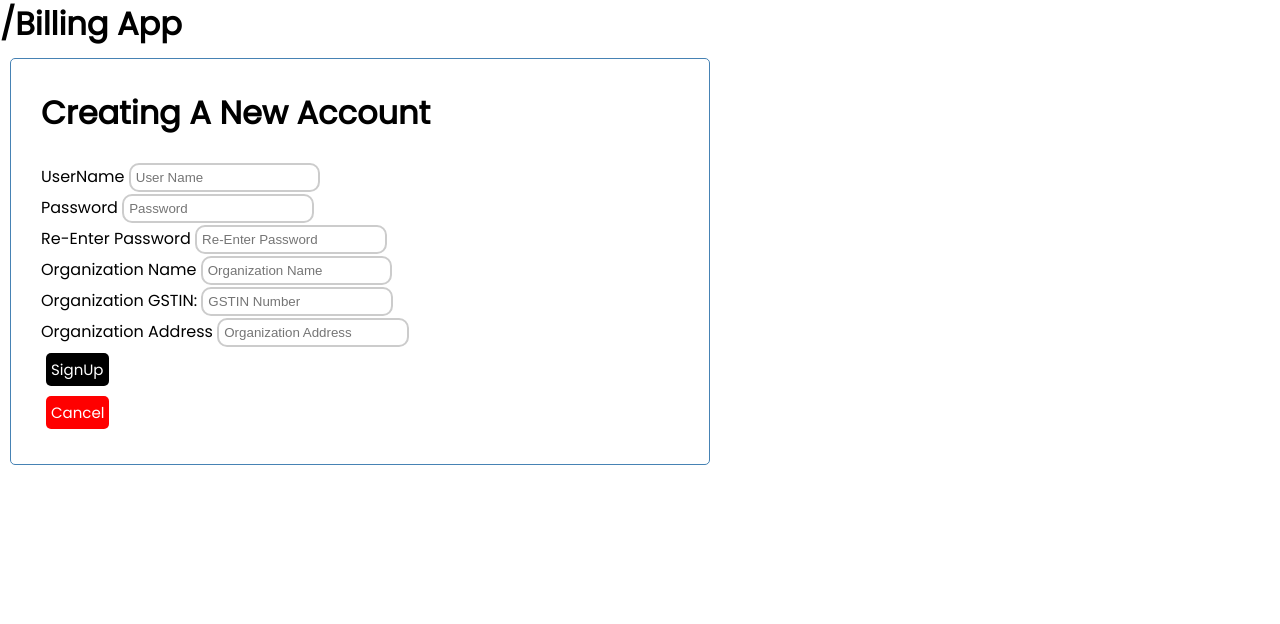
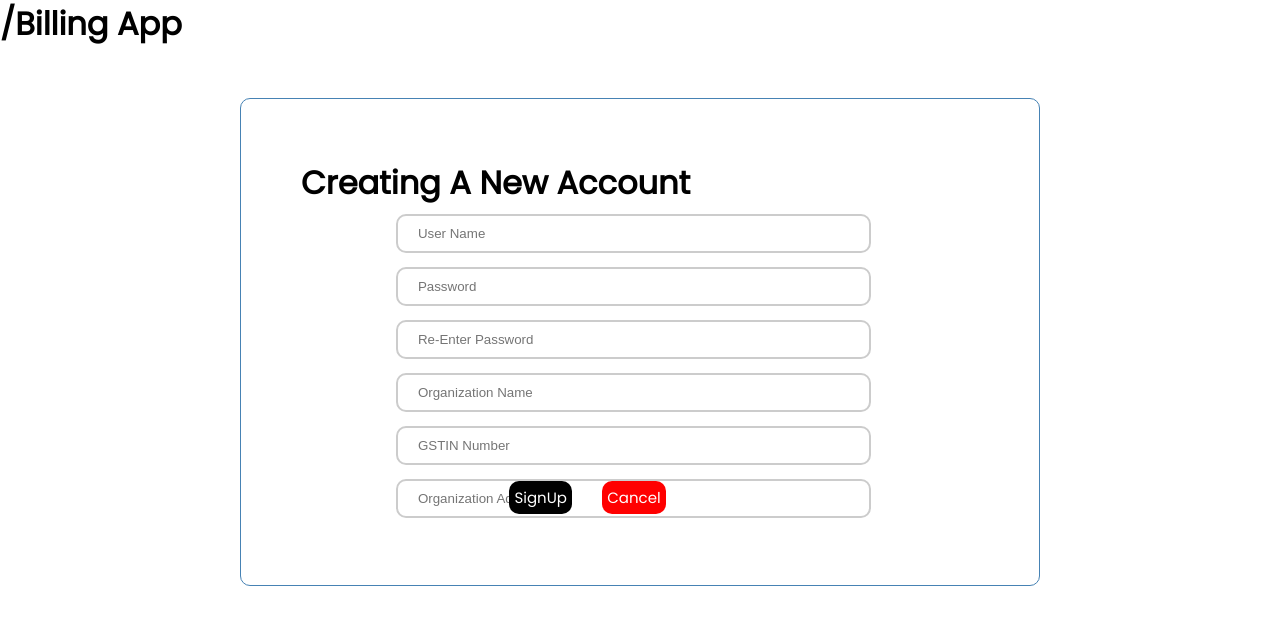
Before and after one commit to Nikhilnama18/Bill-Tracker, a Vue app in the folder front_end/: page /signup in a window 1280 px wide. Shown: the top 624 px of the page. Built offline with nearby package versions, Linux system fonts and the light colour scheme; the HTML template or start-up script is replaced by a standard one.

Commit message:
Changed Signup Page CSS

```diff
--- a/front_end/src/components/Bill.vue
+++ b/front_end/src/components/Bill.vue
@@ -225,7 +225,7 @@ export default {
 }
 
 .linkField {
-  width: 10%;
+  width: 25%;
   padding: 3px 3px;
   margin: 1px 0;
   display: inline-block;
--- a/front_end/src/components/ListBills.vue
+++ b/front_end/src/components/ListBills.vue
@@ -1,10 +1,10 @@
 <template>
   <div>
-    <Button
-      @click="showAddBill = !showAddBill"
-      :title="showAddBill === false ? 'Add Bill' : 'Cancel'"
-      :color="showAddBill === false ? 'green' : 'red'"
-    />
+    <!-- title="showAddBill === false ? 'Add Bill' : 'Cancel'" -->
+    <button @click="showAddBill = !showAddBill" class="btns" title="Add Bill">
+      Add Bill
+    </button>
+    <!-- color="showAddBill === false ? 'green' : 'red'" -->
     <div v-show="showAddBill">
       <form>
         <input
@@ -15,6 +15,7 @@
           placeholder="Bill Ammout"
           required
         />
+        <!-- TODO : Change Due to Paid Ammount  -->
         <input
           v-model="dueAmmount"
           type="number"
@@ -243,3 +244,22 @@ export default {
   },
 };
 </script>
+
+<style  scoped>
+.btns {
+  top: 2%;
+  left: 90%;
+  display: inline-block;
+  background: rgb(35, 139, 35);
+  color: #fff;
+  border: none;
+  padding: 5px 5px;
+  margin: 5px;
+  border-radius: 10px;
+  cursor: pointer;
+  text-decoration: none;
+  font-size: 15px;
+  font-family: inherit;
+  position: fixed;
+}
+</style>
--- a/front_end/src/views/Bills.vue
+++ b/front_end/src/views/Bills.vue
@@ -1,10 +1,13 @@
 <template>
   <div>
     <router-link to="/dashboard">
-      <Button title="Dashboard" color="purple" />
+      <button class="btns" title="Dashboard" color="purple">Dashboard</button>
+      <!-- TODO: Move Dashboard to the right side  -->
     </router-link>
-    <h1 class="org-name">Organisation : {{ getOrgName() }}</h1>
-    <ListBills :org_id="org_id"></ListBills>
+    <div class="containers">
+      <h1 class="org-name">{{ getOrgName() }}</h1>
+      <ListBills :org_id="org_id"></ListBills>
+    </div>
   </div>
 </template>
 
@@ -20,9 +23,9 @@ export default {
     };
   },
   components: { ListBills, Button },
-  created() {
-    console.log(`Bills vue created ${this.$route.params.o_id}`);
-  },
+  // created() {
+  //   console.log(`Bills vue created ${this.$route.params.o_id}`);
+  // },
   methods: {
     getOrgName() {
       return this.$route.params.o_name || localStorage.getItem("org_name");
@@ -36,4 +39,29 @@ export default {
   position: sticky;
   top: 0%;
 }
+.containers {
+  max-width: 600px;
+  margin: 50px auto;
+  overflow: auto;
+  min-height: 100px;
+  border: 1px solid steelblue;
+  padding: 50px;
+  border-radius: 10px;
+}
+.btns {
+  top: 2%;
+  left: 80%;
+  display: inline-block;
+  background: purple;
+  color: #fff;
+  border: none;
+  padding: 5px 5px;
+  margin: 5px;
+  border-radius: 10px;
+  cursor: pointer;
+  text-decoration: none;
+  font-size: 15px;
+  font-family: inherit;
+  position: fixed;
+}
 </style>
--- a/front_end/src/views/Home.vue
+++ b/front_end/src/views/Home.vue
@@ -36,6 +36,7 @@ export default {
 </script>
 
 <style scoped>
+
 .userDetails {
   background: #f4f4f4;
   margin: 5px;
@@ -50,5 +51,6 @@ export default {
   border: 1px solid steelblue;
   padding: 30px;
   border-radius: 10px;
+  position: relative;
 }
 </style>
--- a/front_end/src/views/Signup.vue
+++ b/front_end/src/views/Signup.vue
@@ -1,9 +1,8 @@
 <template>
   <div class="userDetails">
-    <div class="container">
-      <h1>Creating A New Account</h1>
-      <br />
-      UserName
+    <div class="containers">
+      <h1 class="h1">Creating A New Account</h1>
+      <!-- UserName -->
       <!-- <br /> -->
       <input
         class="linkField"
@@ -14,7 +13,7 @@
       />
       <br />
       <p v-if="validuser">Please Enter a Valid User Name</p>
-      Password
+      <!-- Password -->
       <!-- <br /> -->
       <input
         class="linkField"
@@ -24,7 +23,7 @@
         placeholder="Password"
       />
       <br />
-      Re-Enter Password
+      <!-- Re-Enter Password -->
       <!-- <br /> -->
       <input
         class="linkField"
@@ -37,7 +36,7 @@
       <p v-if="wrongpwd">Password are not same</p>
       <p v-if="pwdlength">Password is weak</p>
       <p></p>
-      Organization Name
+      <!-- Organization Name -->
       <!-- <br /> -->
       <input
         class="linkField"
@@ -47,7 +46,7 @@
         placeholder="Organization Name"
       />
       <br />
-      Organization GSTIN:
+      <!-- Organization GSTIN: -->
       <!-- <br /> -->
       <input
         class="linkField"
@@ -57,7 +56,7 @@
         placeholder="GSTIN Number"
       />
       <br />
-      Organization Address
+      <!-- Organization Address -->
       <!-- <br /> -->
       <input
         class="linkField"
@@ -66,9 +65,17 @@
         id="u_org_address"
         placeholder="Organization Address"
       />
-      <Button @click="signup" title="SignUp" color="black" />
+      <button class="btns" @click="signup">SignUp</button>
+      <!-- <Button class="btns" @click="signup" title="SignUp" color="black" /> -->
       <router-link to="/" v-if="cancelclicked">
-        <Button @click="cancelclick" title="Cancel" color="red" />
+        <button
+          class="btns"
+          @click="cancel"
+          :style="[{ right: '37%' }, { background: 'red' }]"
+        >
+          Cancel
+        </button>
+        <!-- <Button @click="cancelclick" title="Cancel" color="red" /> -->
       </router-link>
       <router-link to="/login" v-if="usercreated">I</router-link>
     </div>
@@ -107,6 +114,7 @@ export default {
         this.pwdlength = true;
         return;
       }
+      console.log("IN signup");
       this.pwdlength = false;
       this.wrongpwd = false;
       this.validuser = false;
@@ -146,15 +154,55 @@ export default {
 </script>
 
 <style scoped>
+input {
+  top: 30%;
+  position: absolute;
+}
+
+.h1 {
+  left: 30%;
+}
+p {
+  top: 50%;
+  left: 15%;
+  position: relative;
+}
+
 .linkField {
-  width: 30%;
-  /* left: 10%; */
-  padding: 5px 5px;
-  margin: 1px 0;
+  width: 70%;
+  top: 50%;
+  left: 14%;
+  padding: 10px 20px;
+  margin: 7px 0;
   display: inline-block;
-  border: 2px solid #ccc;
+  border: 3x solid #ccc;
   border-radius: 10px;
   box-sizing: border-box;
   position: relative;
 }
+.containers {
+  max-width: 800px;
+  margin: 50px auto;
+  overflow: auto;
+  min-height: 100px;
+  border: 1px solid steelblue;
+  padding: 60px;
+  border-radius: 10px;
+}
+.btns {
+  right: 40%;
+  top: 40%;
+  display: inline-block;
+  background: #000;
+  color: #fff;
+  border: none;
+  padding: 5px 5px;
+  margin: 5px;
+  border-radius: 10px;
+  cursor: pointer;
+  text-decoration: none;
+  font-size: 15px;
+  font-family: inherit;
+  position: relative;
+}
 </style>
```
Also changed, not shown: front_end/src/components/Header.vue (+7 -0 lines).
